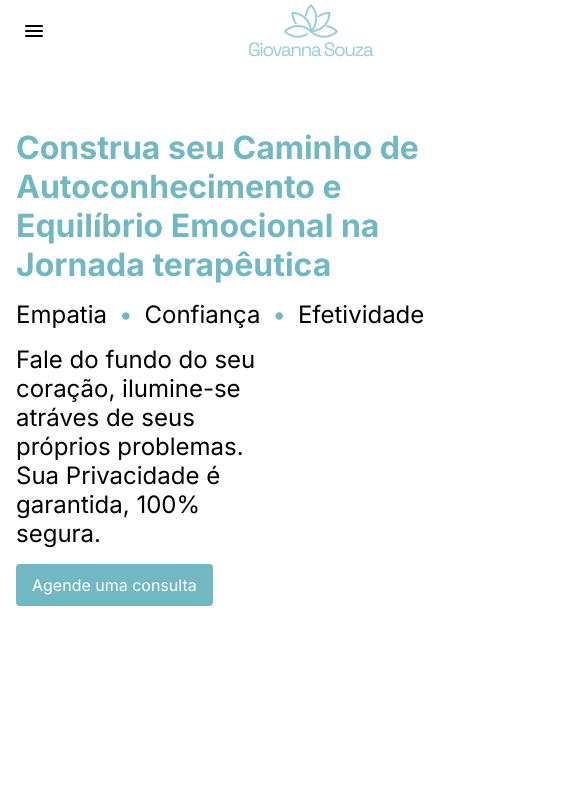
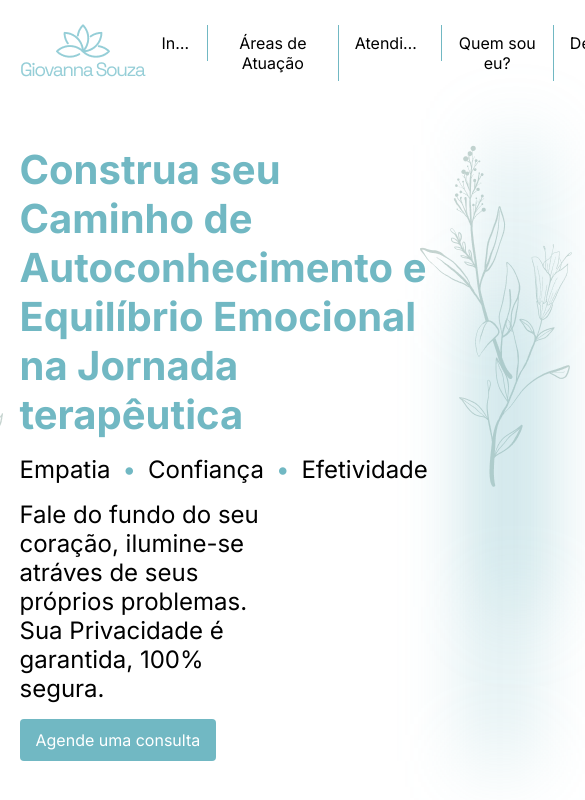
Before and after one commit to vanderjuh/app-landing, an Angular app: page / in a window 390 px wide. Shown: the top 800 px of the page, 585 px wide, since content can reach past the window. Built offline with nearby package versions, Linux system fonts and the light colour scheme.

Commit message:
fix: removes the media screen

```diff
--- a/src/app/landing/landing.component.html
+++ b/src/app/landing/landing.component.html
@@ -6,6 +6,7 @@
       </span>
     </button>
     <img src="../../assets/imgs/logo.png" alt="Giovanna Souza">
+    <div class="links">
       <nav>
         <ul>
           <li><a href="#">Início</a></li>
@@ -16,9 +17,11 @@
           <li><a href="#">FAQ</a></li>
         </ul>
       </nav>
-    <a class="schedule btn" href="#">Agendar</a>
+      <a class="btn schedule" href="#">Agendar</a>
+    </div>
   </menu>
   <header class="hero-section">
+    <img class="flower-8" src="../../assets/imgs/flower-8.png" alt="Flower 8">
     <div class="introduction">
       <h1>Construa seu Caminho de Autoconhecimento e Equilíbrio Emocional na Jornada terapêutica</h1>
       <div class="introduction-info">
--- a/src/app/landing/landing.component.scss
+++ b/src/app/landing/landing.component.scss
@@ -4,12 +4,17 @@ $border-radius: 4px;
 
 .landing {
   width: 90%;
+  max-width: 1280px;
   margin: 0 auto;
   .menu-btn {
     border: unset;
     background-color: unset;
     cursor: pointer;
     display: none;
+  }
+  .links {
+    display: flex;
+    gap: 1rem;
   }
   .btn {
     width: fit-content;
@@ -61,6 +66,7 @@ $border-radius: 4px;
     display: grid;
     grid-template-columns: 2fr 1fr;
     margin-top: 4rem;
+    position: relative;
     .introduction {
       display: flex;
       flex-direction: column;
@@ -114,7 +120,7 @@ $border-radius: 4px;
     height: 75%;
     position: absolute;
     background-color: $accent-color;
-    filter: blur(62px);
+    filter: blur(40px);
   }
   .flower-shadow-left {
     @extend .flower-shadow;
@@ -138,52 +144,21 @@ $border-radius: 4px;
     right: -64px;
     top: 16%;
   }
+  .flower-8 {
+    position: absolute;
+    top: 25%;
+    left: calc(-76px * 1.2);
+  }
 }
 
 /* Medium devices (landscape tablets, 768px and up) */
-@media only screen and (max-width: 768px) {
+@media only screen and (min-width: 768px) {
   .landing {
-    width: 100%;
-    padding: 0 1rem;
-    .menu-btn {
-      display: block;
-    }
-    .top-menu {
-      padding: unset;
-      nav {
-        display: none;
-      }
-    }
-    .hero-section {
-      .introduction {
-        padding-right: unset;
-        h1 {
-          font-size: 2rem;
-        }
-      }
-    }
   }
 }
 
 /* Large devices (laptops/desktops, 992px and up) */
-@media only screen and (max-width: 992px) {
+@media only screen and (min-width: 992px) {
   .landing {
-    font-size: x-small;
-    .schedule {
-      display: none;
-    }
   }
 }
-
-/* Extra large devices (large laptops and desktops, 1200px and up) */
-@media only screen and (max-width: 1020px) {
-  .landing {
-    font-size: smaller;
-    .hero-section {
-      grid-template-columns: 1fr;
-      .introduction-image {
-        display: none;
-      }
-    }
-  }
-}
```
Also changed, not shown: src/assets/imgs/flower-8.png (renamed from src/assets/imgs/Flower 8.png). Lines whose indentation alone changed are shown as unchanged.
